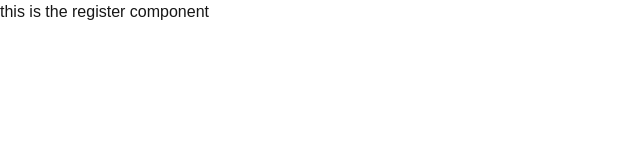
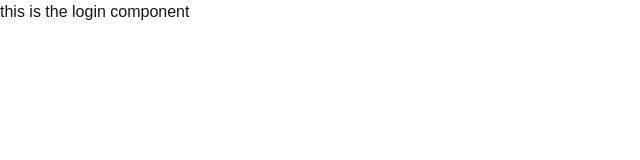
Before and after one commit to MogesBekele/next, a Next.js app: page /login in a window 1280 px wide. Shown: the top 160 px of the page, without its empty margins (0-640 px from the left). Built offline with nearby package versions, Linux system fonts and the light colour scheme.

Commit message:
create login component

```diff
--- a/src/app/login/page.tsx
+++ b/src/app/login/page.tsx
@@ -2,7 +2,7 @@ export default function Login(){
   return (
     <div>
       <h1>
-        this is the register component
+        this is the login component
       </h1>
     </div>
   )
```
